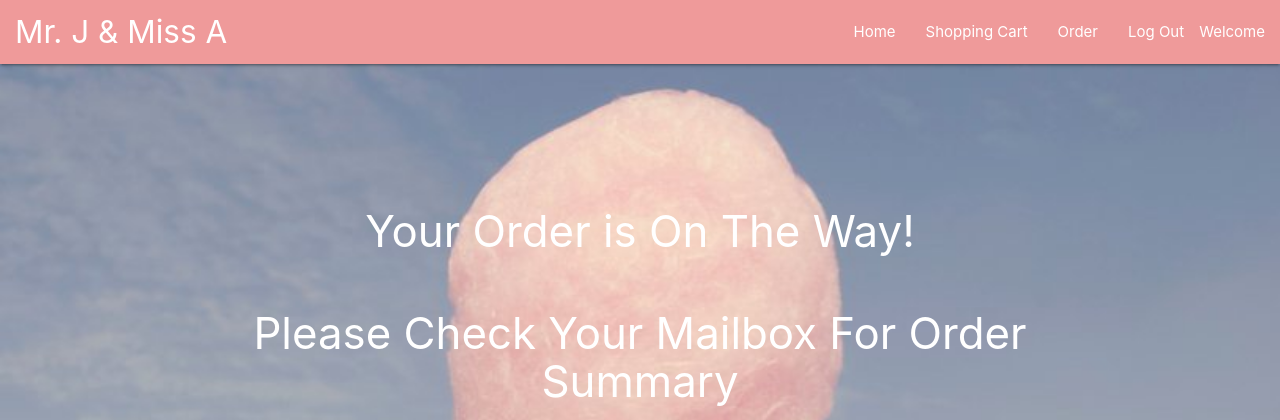
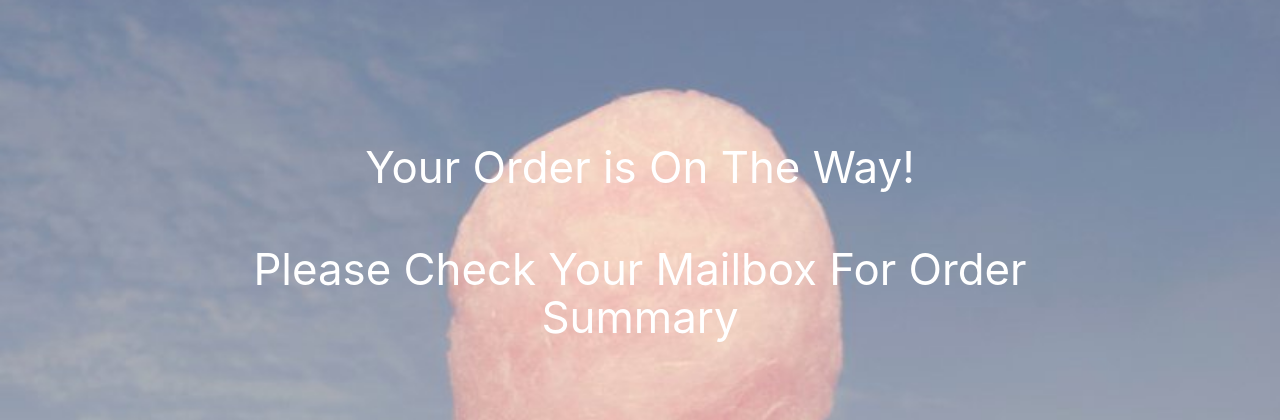
Before and after one commit to jefferyycc/FullStack_Info_Candy, a Flask app: template app/templates/thankyou2.html in a window 1280 px wide. Shown: the top 420 px of the page. Run offline with Flask 2, Linux system fonts and the light colour scheme; the template is opened without the code that fills it, so the values that code supplies are empty; parts of the project's set-up code (start-up, migrations or seed data) failed here and were passed over.

Commit message:
fix order page layout

```diff
--- a/app/templates/thankyou2.html
+++ b/app/templates/thankyou2.html
@@ -16,23 +16,6 @@
   </head>
 
   <body class="layout-light">
-    <header>
-      <div class="navbar-fixed">
-        <nav>
-          <div class="nav-wrapper red lighten-3">
-            <a href="#" class="left brand-logo" style='padding-left: 15px'>Mr. J & Miss A</a>
-
-            <ul id="nav-mobile" class="right" style='padding-right: 15px'>
-              <span>Welcome </span><span>{{ user | safe}}</span>
-              <li><a href="/choose">Home</a></li>
-              <li><a href="/shoppingcart">Shopping Cart</a></li>
-              <li><a href="/order">Order</a></li>
-              <li><a href="/logout">Log Out</a></li>
-            </ul>
-          </div>
-        </nav>
-      </div>
-    </header>
 
     <div class="container">
       <h3 style="font:Raleway;text-align:center;color:white">
--- a/app/views.py
+++ b/app/views.py
@@ -224,7 +224,7 @@ def order():
     email = session['email']
     info = get_user(email)
     orders = get_order(email)
-    return render_template('order.html', orders=orders)
+    return render_template('order.html', orders=orders, user=info[0][1])
 
 @app.route('/shoppingcart', methods=['POST', 'GET'])
 def shoppingcart():
@@ -276,7 +276,7 @@ def thank_you(payment_id):
         select_payment(order_id, payment_id)
     return render_template('thankyou.html')
 
-@app.route('/thankyou',methods=['POST'])
+@app.route('/thankyou',methods=['GET'])
 def thankyou():
     return render_template('thankyou2.html')
 
```
Also changed, not shown: app/static/css/main.css (+9 -0 lines), app/templates/order.html (+12 -8 lines), app/static/pics/wechat.png.
